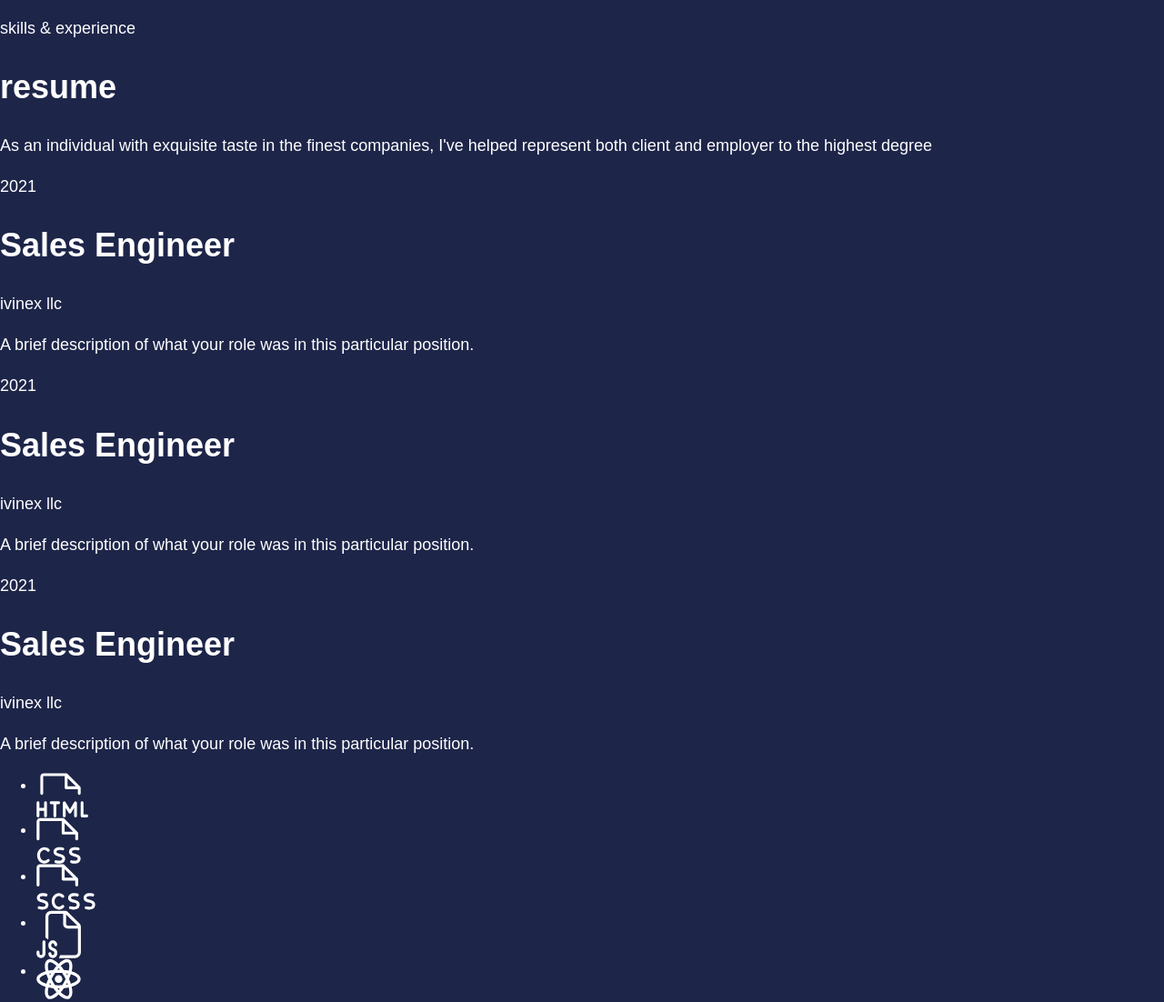
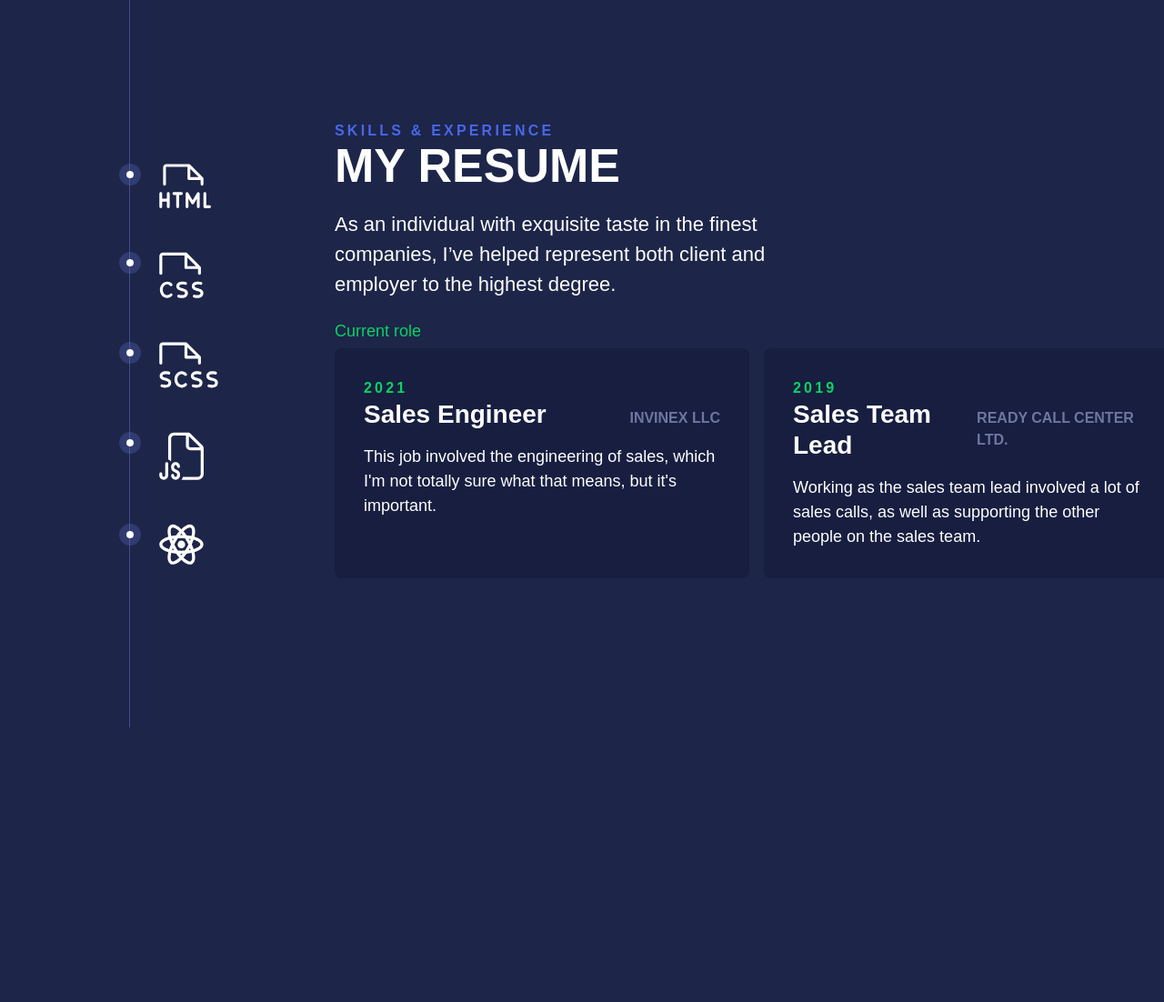
Before and after one commit to auriliu/resume, a plain HTML site: page index.html in a window 1280 px wide. Shown: the whole page at 91% size. After the commit the page ends 800 px from the top, so only its background shows below. Drawn offline with Linux system fonts and the light colour scheme; a small style sheet from the web is missing.

Commit message:
add CSS finished

```diff
--- a/CSS/styles.css
+++ b/CSS/styles.css
@@ -22,14 +22,19 @@
   --fs-700: clamp(2rem, 10vw - 0.5rem, 3.25rem);
 }
 
-html {
-  color-scheme: dark;
-}
-
 *,
 *::before,
 *::after {
   box-sizing: border-box;
+}
+
+img {
+  max-width: 100%;
+  display: block;
+}
+
+html {
+  color-scheme: dark;
 }
 
 body {
@@ -42,7 +47,165 @@ body {
   line-height: 1.5;
 }
 
-img {
-  max-width: 100%;
-  display: block;
+.visually-hidden {
+  clip: rect(0 0 0 0);
+  clip-path: inset(50%);
+  height: 1px;
+  overflow: hidden;
+  position: absolute;
+  white-space: nowrap;
+  width: 1px;
 }
+
+.main-grid {
+  --_aside-width: clamp(7.5rem, 20vw, 15rem);
+  --_main-width: 1fr;
+  --_gap-size: 10vw;
+
+  display: grid;
+  grid-template-columns: var(--_aside-width) var(--_main-width);
+  gap: var(--_gap-size);
+  grid-auto-flow: dense;
+  align-items: center;
+  min-height: 100vh;
+  min-height: 100dvh;
+}
+
+main {
+  padding-block: 2rem;
+  grid-column: 2;
+  width: calc(100vw - var(--_gap-size) - var(--_aside-width));
+}
+
+aside {
+  grid-column: 1;
+  align-self: stretch;
+  display: flex;
+  justify-content: end;
+}
+
+.eyebrow {
+  color: var(--clr-secondary-400);
+  font-size: var(--fs-300);
+  font-weight: var(--fw-bold);
+  text-transform: uppercase;
+  letter-spacing: 0.2em;
+  margin: 0;
+}
+
+.page-title {
+  font-size: var(--fs-700);
+  text-transform: uppercase;
+  margin: 0;
+  line-height: 1;
+}
+
+.intro {
+  font-size: var(--fs-500);
+  max-width: 45ch;
+}
+
+.job-experience {
+  display: grid;
+  justify-content: start;
+  gap: 1rem;
+  grid-auto-flow: column;
+  overflow-x: auto;
+  position: relative;
+  padding-block: 2rem;
+  scrollbar-color: var(--clr-accent-400) var(--clr-primary-800);
+}
+
+.job-experience::-webkit-scrollbar {
+  height: 0.75rem;
+}
+.job-experience::-webkit-scrollbar-track {
+  background-color: var(--clr-primary-800);
+  border-radius: 100vw;
+}
+.job-experience::-webkit-scrollbar-thumb {
+  background-color: var(--clr-accent-400);
+  border-radius: 100vw;
+}
+
+.job-experience::after {
+  content: "";
+  width: 50px;
+  background: transparent;
+}
+
+.job {
+  width: 28.5rem;
+  border-radius: 0.5rem;
+  padding: 2rem;
+  background: var(--clr-primary-800);
+}
+
+.job * {
+  margin: 0;
+}
+
+.job:first-child::before {
+  content: "Current role";
+  position: absolute;
+  color: var(--clr-accent-400);
+  top: 0rem;
+  left: 0;
+}
+
+.year {
+  color: var(--clr-accent-400);
+  font-size: var(--fs-300);
+  font-weight: var(--fw-bold);
+  letter-spacing: 0.2em;
+}
+
+.job-info {
+  display: flex;
+  justify-content: space-between;
+  align-items: baseline;
+  margin-bottom: 1rem;
+}
+
+.role {
+  font-size: var(--fs-600);
+  line-height: 1.2;
+}
+
+.company {
+  color: var(--clr-primary-200);
+  font-size: var(--fs-300);
+  font-weight: var(--fw-bold);
+  text-transform: uppercase;
+}
+
+.icon-list {
+  height: 100%;
+  border-left: 1px solid var(--clr-primary-300);
+  padding: 0;
+  margin: 0;
+  list-style: none;
+  display: grid;
+  align-content: center;
+  gap: 3rem;
+}
+
+.icon-list > li {
+  position: relative;
+  padding-left: 2rem;
+}
+
+.icon-list > li::after {
+  --_size: 0.5rem;
+
+  content: "";
+  position: absolute;
+  top: 0.5rem;
+  left: 0;
+  width: var(--_size);
+  transform: translateX(-50%);
+  aspect-ratio: 1;
+  outline: 0.5rem solid var(--clr-primary-400);
+  border-radius: 50%;
+  background: var(--clr-neutral-100);
+}
--- a/index.html
+++ b/index.html
@@ -2,83 +2,104 @@
 <html lang="en">
   <head>
     <meta charset="UTF-8" />
+    <link rel="icon" type="image/svg+xml" href="/favicon.svg" />
     <meta name="viewport" content="width=device-width, initial-scale=1.0" />
-    <link rel="stylesheet" href="./CSS/styles.css" />
-    <!-- google fonts -> fonts.coollabs.io-->
+    <script src="/main.js" defer></script>
+    <title>Gary Resume Refactor</title>
     <link rel="preconnect" href="https://fonts.googleapis.com" />
     <link rel="preconnect" href="https://fonts.gstatic.com" crossorigin />
     <link
       href="https://api.fonts.coollabs.io/css2?family=Outfit:wght@300;400;700&display=swap"
       rel="stylesheet"
     />
-    <!-- end of fonts -->
-    <title>resume</title>
+    <link href="/CSS/styles.css" rel="stylesheet" />
   </head>
+
   <body>
+    <div class="main-grid">
       <main>
-      <p class="eyebrow">skills & experience</p>
-      <h1 class="page-title">resume</h1>
+        <p class="eyebrow">Skills & Experience</p>
+        <h1 class="page-title">My Resume</h1>
         <p class="intro">
-        As an individual with exquisite taste in the finest companies, I've
-        helped represent both client and employer to the highest degree
+          As an individual with exquisite taste in the finest companies, I’ve
+          helped represent both client and employer to the highest degree.
         </p>
+
         <div class="job-experience">
           <div class="job">
             <p class="year">2021</p>
             <div class="job-info">
-            <h1 class="role">Sales Engineer</h1>
-            <span class="company">ivinex llc</span>
+              <h2 class="role">Sales Engineer</h2>
+              <span class="company">Invinex LLC</span>
             </div>
             <p>
-            A brief description of what your role was in this particular
-            position.
+              This job involved the engineering of sales, which I'm not totally
+              sure what that means, but it's important.
             </p>
           </div>
-        <!-- end of job 1 -->
+
           <div class="job">
-          <p class="year">2021</p>
+            <p class="year">2019</p>
             <div class="job-info">
-            <h1 class="role">Sales Engineer</h1>
-            <span class="company">ivinex llc</span>
+              <h2 class="role">Sales Team Lead</h2>
+              <span class="company">Ready Call Center ltd.</span>
             </div>
             <p>
-            A brief description of what your role was in this particular
-            position.
+              Working as the sales team lead involved a lot of sales calls, as
+              well as supporting the other people on the sales team.
             </p>
           </div>
-        <!-- end of job 1 -->
+
           <div class="job">
-          <p class="year">2021</p>
+            <p class="year">2017</p>
             <div class="job-info">
-            <h1 class="role">Sales Engineer</h1>
-            <span class="company">ivinex llc</span>
+              <h2 class="role">IT Recruiter / Support Specialist</h2>
+              <span class="company">Belize Virtual Center ltd.</span>
             </div>
             <p>
-            A brief description of what your role was in this particular
-            position.
+              This job involved helping recruit people and supporting the
+              support team.
             </p>
           </div>
-        <!-- end of job 1 -->
+          <div class="job">
+            <p class="year">2017</p>
+            <div class="job-info">
+              <h2 class="role">IT Recruiter / Support Specialist</h2>
+              <span class="company">Belize Virtual Center ltd.</span>
+            </div>
+            <p>
+              This job involved helping recruit people and supporting the
+              support team.
+            </p>
+          </div>
         </div>
       </main>
+
       <aside>
-      <ul class="icon-list">
+        <h2 class="visually-hidden">My skills</h2>
+        <ul class="icon-list" role="list">
           <li>
-          <img src="./assets/html.svg" alt="html" />
+            <p class="visually-hidden">html</p>
+            <img src="./assets/html.svg" alt="" />
           </li>
           <li>
-          <img src="./assets/css.svg" alt="css" />
+            <p class="visually-hidden">css</p>
+            <img src="./assets/css.svg" alt="" />
           </li>
           <li>
-          <img src="./assets/scss.svg" alt="scss" />
+            <p class="visually-hidden">scss</p>
+            <img src="./assets/scss.svg" alt="" />
           </li>
           <li>
-          <img src="./assets/js.svg" alt="js" />
+            <p class="visually-hidden">scss</p>
+            <img src="./assets/js.svg" alt="" />
           </li>
           <li>
-          <img src="./assets/react.svg" alt="react" />
+            <p class="visually-hidden">react</p>
+            <img src="./assets/react.svg" alt="" />
           </li>
         </ul>
       </aside>
+    </div>
   </body>
 </html>
```
Lines whose indentation alone changed are shown as unchanged.
